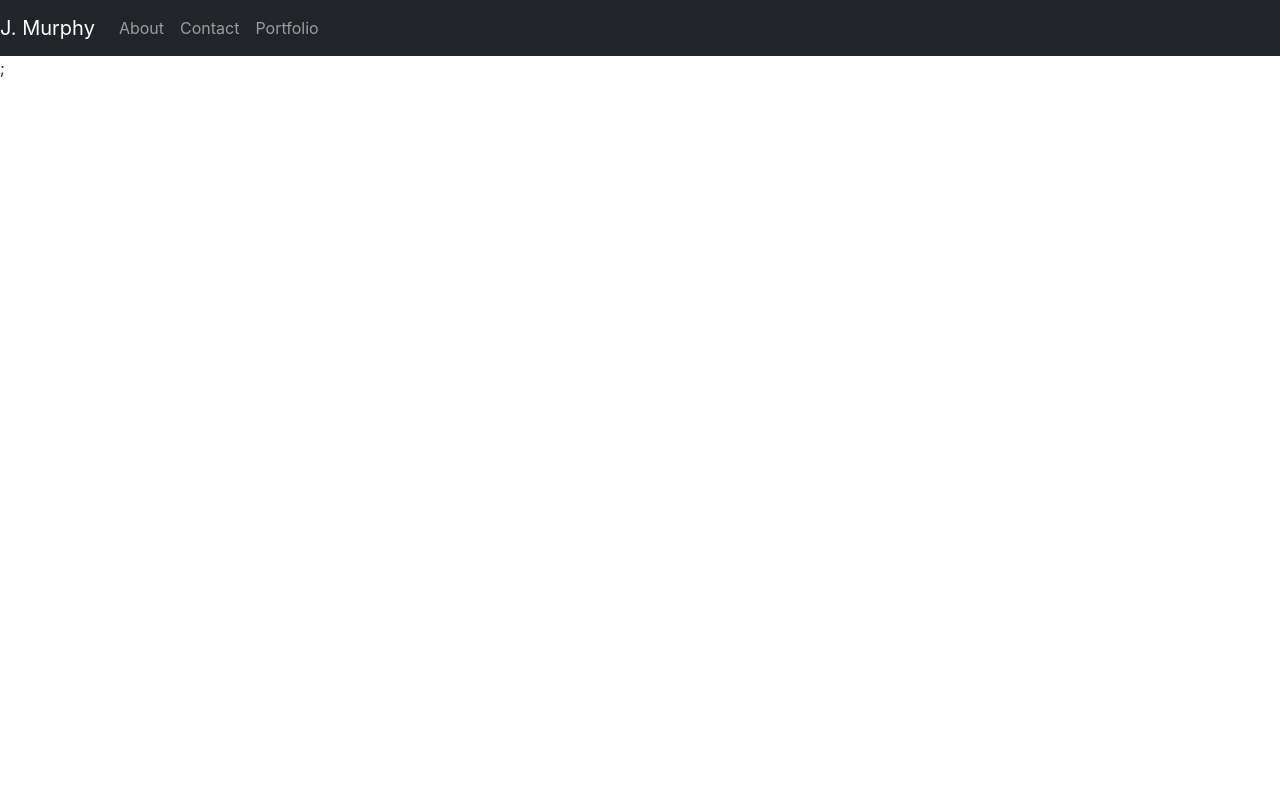
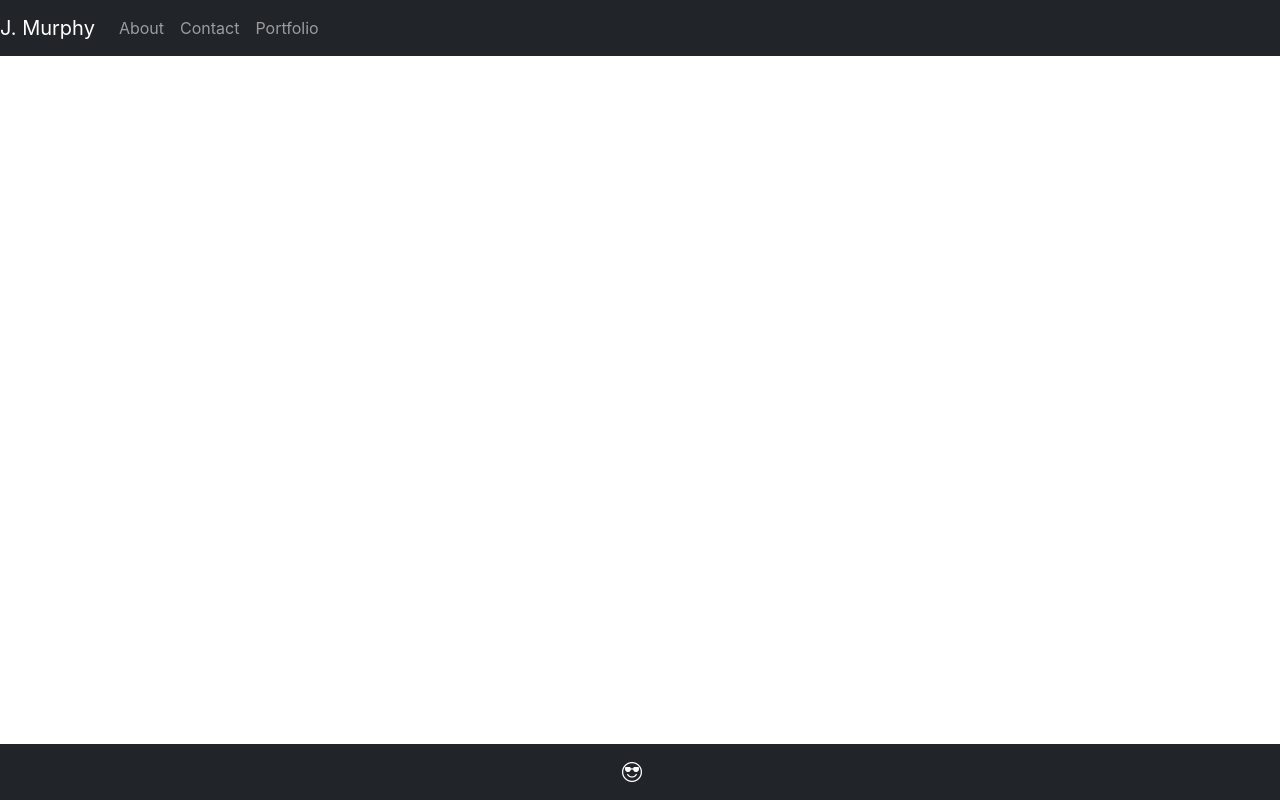
Before and after one commit to jmurphy0/portfolio, a React (Create React App) app: page /Portfolio in a window 1280 px wide. Built offline with nearby package versions, Linux system fonts and the light colour scheme.

Commit message:
added footer to componenets and app.js

```diff
--- a/src/App.js
+++ b/src/App.js
@@ -5,6 +5,7 @@ import Contact from "./pages/Contact";
 import Portfolio from "./pages/Portfolio";
 import Wrapper from "./components/Wrapper";
 import Navbar from "./components/Navbar";
+import Footer from "./components/Footer";
 
 function App() {
   return (
@@ -14,8 +15,9 @@ function App() {
         <Route exact path="/" component={About} />
         <Route exact path="/About" component={About} />
         <Route exact path="Contact" component={Contact} />
-        <Route exact path="Portfolio" component={Portfolio} />;
+        <Route exact path="Portfolio" component={Portfolio} />
       </>
+      <Footer />
     </Router>
   );
 }
--- /dev/null
+++ b/src/components/Footer/index.js
@@ -0,0 +1,14 @@
+import React from "react";
+
+function Footer() {
+  return (
+    <footer class="navbar fixed-bottom navbar-dark bg-dark mt-5">
+      <div class="container-fluid justify-content-center">
+        <a class="navbar-brand center" href="#">
+          <i class="bi bi-emoji-sunglasses"></i>
+        </a>
+      </div>
+    </footer>
+  );
+}
+export default Footer;
--- a/src/components/Hero/index.js
+++ b/src/components/Hero/index.js
@@ -0,0 +1,13 @@
+import React from "react";
+import "./style.css";
+import bgimg from "../../imgs/bgalt2.jpg";
+
+function Hero(props) {
+  return (
+    <div className="hero text-center" style={{ backgroundImage: bgimg }}>
+      {props.children}
+    </div>
+  );
+}
+
+export default Hero;
--- /dev/null
+++ b/src/components/Hero/style.css
@@ -0,0 +1,7 @@
+.hero {
+  background-image: url("../../imgs/bgalt2.jpg");
+  background-repeat: no-repeat;
+  background-attachment: fixed;
+  background-size: cover;
+  opacity: 0.9;
+}
--- a/src/pages/about.js
+++ b/src/pages/about.js
@@ -1,7 +1,11 @@
 import React from "react";
+import Hero from "../components/Hero";
 
 function About() {
   return (
+    <div>
+      <Hero backgroundImage="../../imgs/bgalt2.jpg" />
+
       <div class="container-m md-auto content" id="aboutContainer">
         <div class="row">
           <div class="col-md-8 cards card text-white bg-dark mb-3">
@@ -19,8 +23,8 @@ function About() {
                   {" "}
                   I am a student at the University of Toronto SCS full-stack
                   bootcamp. Currently residing in Toronto, Canada. I received my
-                bachelors degree in applied economics from Queen’s University in
-                2014. Check out my Github and LinkedIn pages below.
+                  bachelors degree in applied economics from Queen’s University
+                  in 2014. Check out my Github and LinkedIn pages below.
                   <br /> Like what you see? Grab a resume!{" "}
                 </p>
                 <div class="text-center">
@@ -38,8 +42,11 @@ function About() {
                     </button>
                   </a>
                   <a href="assets/JMurphyResume.pdf" download>
-                  <button class="btn btn-secondary mt-1">John's resume</button>
+                    <button class="btn btn-secondary mt-1">
+                      John's resume
+                    </button>
                   </a>
+                </div>
               </div>
             </div>
           </div>
```
Also changed, not shown: src/imgs/bgalt2.jpg (added). Lines whose indentation alone changed are shown as unchanged.
